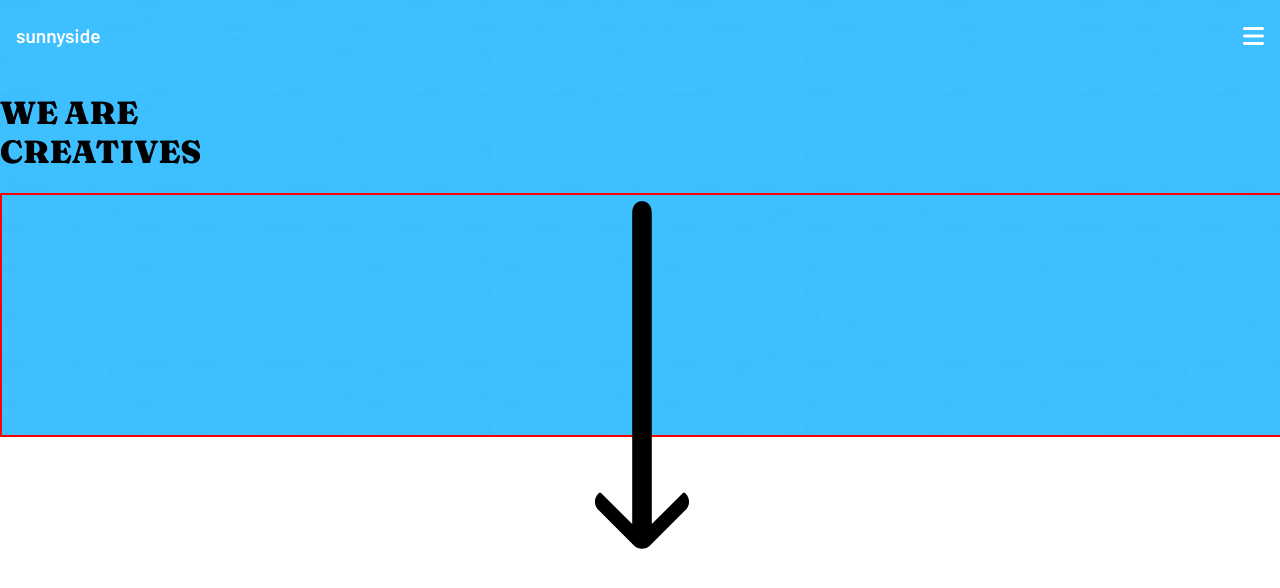
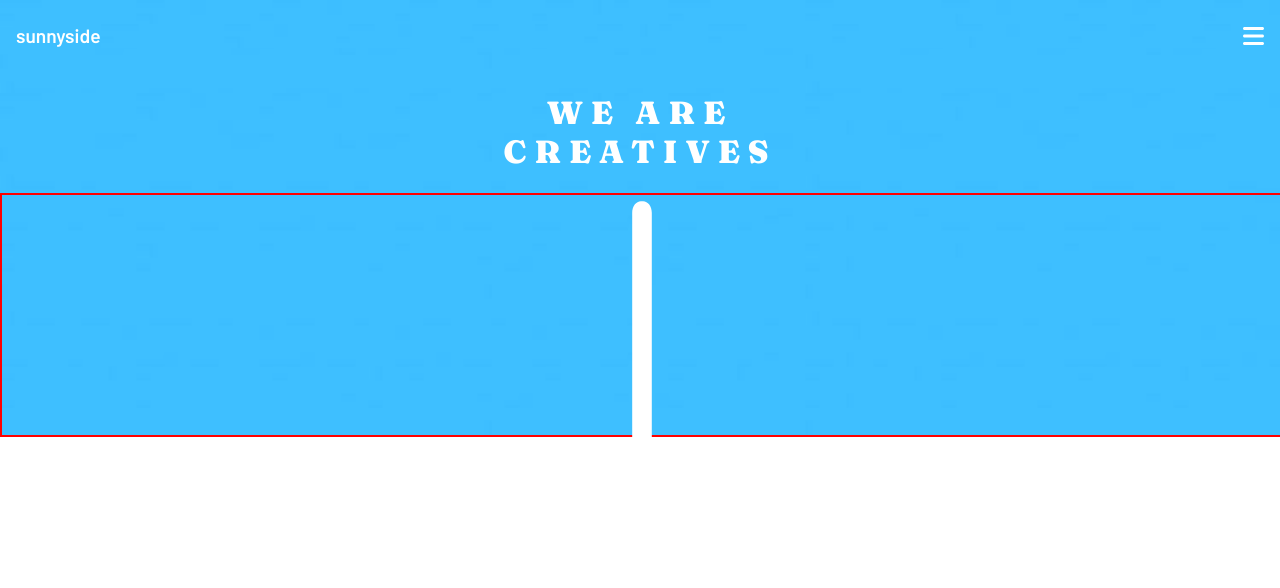
Before and after one commit to AliAbuSalam/sunnyside-agency-landing-page, a Next.js app: page / in a window 1280 px wide. Shown: the top 588 px of the page. Built offline with nearby package versions, Linux system fonts and the light colour scheme.

Commit message:
Add style for h1 in FirstBox component

```diff
--- a/src/styles/firstBox.module.scss
+++ b/src/styles/firstBox.module.scss
@@ -1,3 +1,5 @@
+@use 'colors';
+
 .firstbox-container {
 
   .img-container {
@@ -8,10 +10,18 @@
     height: 15rem;
 
     .image {
+      fill: colors.$white;
       display: block;
       margin: 0 auto;
       width: 50%;
       height: auto;
     }
+
+  }
+
+  .h1 {
+    color: colors.$white;
+    text-align: center;
+    letter-spacing: 0.5rem;
   }
 }
```
